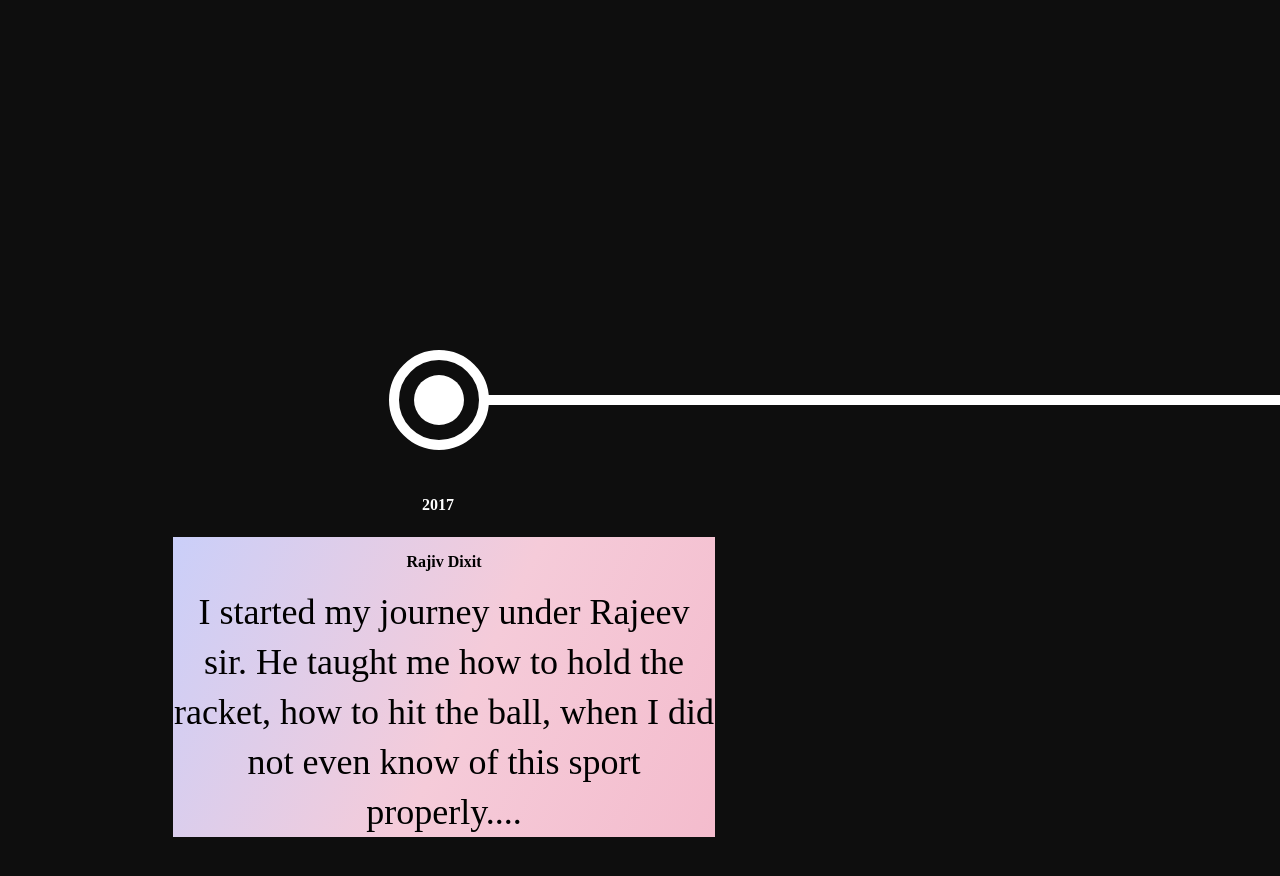
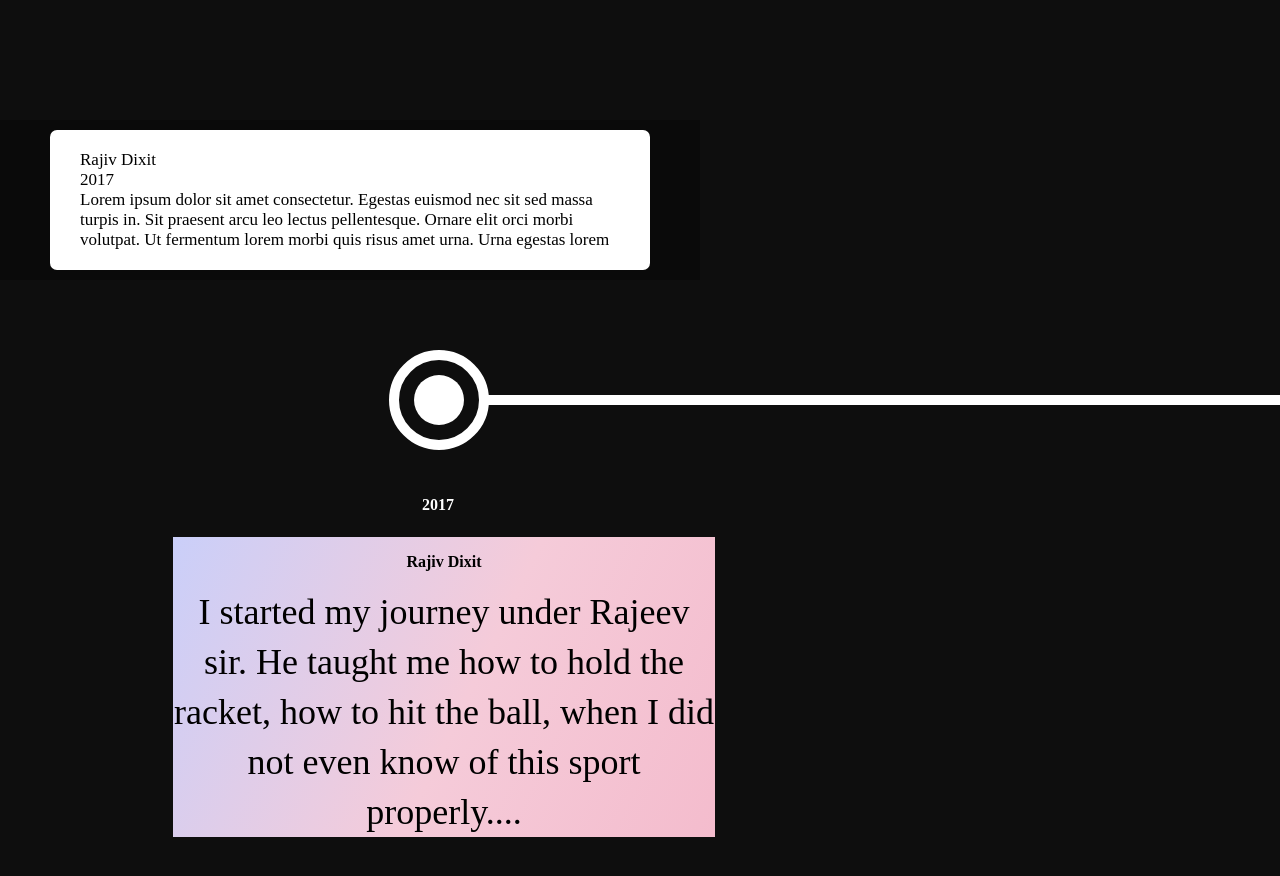
Before and after one commit to kaneeshk24/AT_v1, a React (Create React App) app: page / in a window 1280 px wide. Shown: the part 5880-6756 px from the top of the page. Built offline with nearby package versions, Linux system fonts and the light colour scheme.

Commit message:
trying diff sliders

```diff
--- a/src/components/Xslider.module.css
+++ b/src/components/Xslider.module.css
@@ -41,7 +41,7 @@
 }
 .parent {
   width: 8164px;
-  margin: 0 !important;
+  margin: 0 ;
   top: 0px;
   left: calc(50% - 4212.5px);
   height: 193px;
@@ -287,3 +287,7 @@
   color: var(--color-black);
   font-family: var(--font-inter);
 }
+
+/* .wrapper{
+top: 4000px ;
+} */
--- /dev/null
+++ b/src/components/Ytimeline.js
@@ -0,0 +1,18 @@
+import styles from "./Ytimeline.module.css";
+
+const Ytimeline = ({ className = "" }) => {
+    return(
+        <div className={styles.timeline}>
+            <div className={styles.container}>
+                <div className={styles.textbox}>
+                    <div className={styles.h2}>Rajiv Dixit</div>
+                    <div className={styles.small}>2017</div>
+                    <div className={styles.p}>Lorem ipsum dolor sit amet consectetur. Egestas euismod nec sit sed massa turpis in. Sit praesent arcu leo lectus pellentesque. Ornare elit orci morbi volutpat. Ut fermentum lorem morbi quis risus amet urna. Urna egestas lorem</div>
+                </div>
+            </div>
+        </div>
+
+    );
+};
+
+export default Ytimeline;
--- /dev/null
+++ b/src/components/Ytimeline.module.css
@@ -0,0 +1,18 @@
+.timeline{
+    position: absolute;
+    max-width: 1200px;
+    top: 6000px;
+}
+.container{
+    padding: 10px 50px;
+    position: relative;
+    width: 50%;
+    background: rgba(0,0,0, 0.3);
+}
+.textbox{
+    padding: 20px 30px;
+    background: #fff;
+    position: relative;
+    border-radius: 7px;
+    font-size: 17px;
+}
--- a/src/pages/Frame.js
+++ b/src/pages/Frame.js
@@ -1,9 +1,10 @@
 import Xslider from "../components/Xslider";
+import Ytimeline from "../components/Ytimeline";
 import styles from "./Frame.module.css";
 
 const Frame = () => {
   return (
-    <><div><div className={styles.footersectParent}>
+    <><><div><div className={styles.footersectParent}>
       <div className={styles.footersect}>
         <img
           className={styles.footerAvani1}
@@ -157,6 +158,7 @@ const Frame = () => {
       </div>
     </div>
     </div><Xslider></Xslider></>
+    <Ytimeline></Ytimeline></>
 
   );
 };
```
